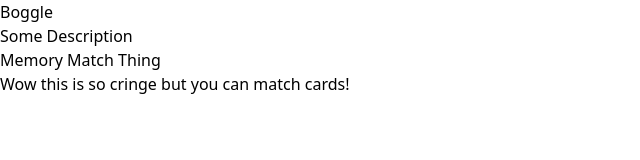
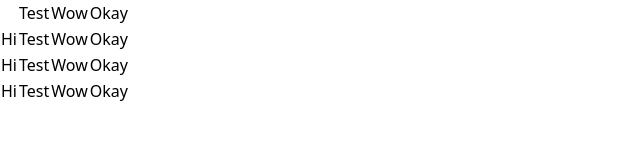
Before and after one commit to jongia132/Boggle, an Electron app: page boggle.html in a window 1280 px wide. Shown: the whole page, without its empty margins (0-640 px from the left). Drawn offline with nearby package versions, Linux system fonts and the light colour scheme; files that its build step writes are made by us from their sources.

Commit message:
Added table

```diff
--- a/boggle.html
+++ b/boggle.html
@@ -5,13 +5,31 @@
 </head>
 <body id="home">
     <div class="homeGrid">
-        <div class="grid">
-            <h2>Boggle</h2>
-            <p>Some Description</p>
-        </div>
-        <div class="grid">
-            <h2>Memory Match Thing</h2>
-            <p>Wow this is so cringe but you can match cards!</p>
-        </div>
+        <table class="grid">
+            <tr class="tr1">
+                <td class="d1"><a></a></td>
+                <td class="d2">Test</td>
+                <td class="d3">Wow</td>
+                <td class="d4">Okay</td>
+            </tr>
+            <tr class="tr2">
+                <td class="d1">Hi</td>
+                <td class="d2">Test</td>
+                <td class="d3">Wow</td>
+                <td class="d4">Okay</td>
+            </tr>
+            <tr class="tr3">
+                <td class="d1">Hi</td>
+                <td class="d2">Test</td>
+                <td class="d3">Wow</td>
+                <td class="d4">Okay</td>
+            </tr>
+            <tr class="tr4">
+                <td class="d1">Hi</td>
+                <td class="d2">Test</td>
+                <td class="d3">Wow</td>
+                <td class="d4">Okay</td>
+            </tr>
+        </table>
     </div>
 </body>
--- a/index.js
+++ b/index.js
@@ -3,7 +3,7 @@
 const createWindow = () => {
     const window = new BrowserWindow({})
 
-    window.loadFile("index.html")
+    window.loadFile("boggle.html")
 }
 
 app.whenReady().then(() => {
```
